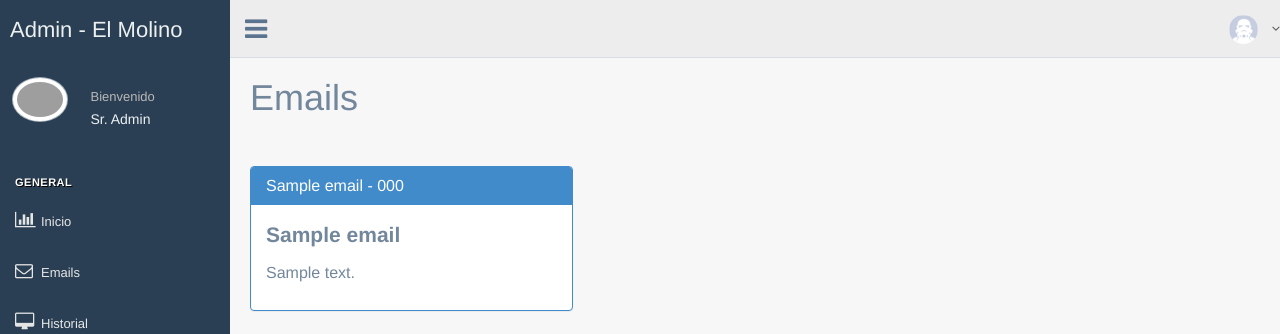
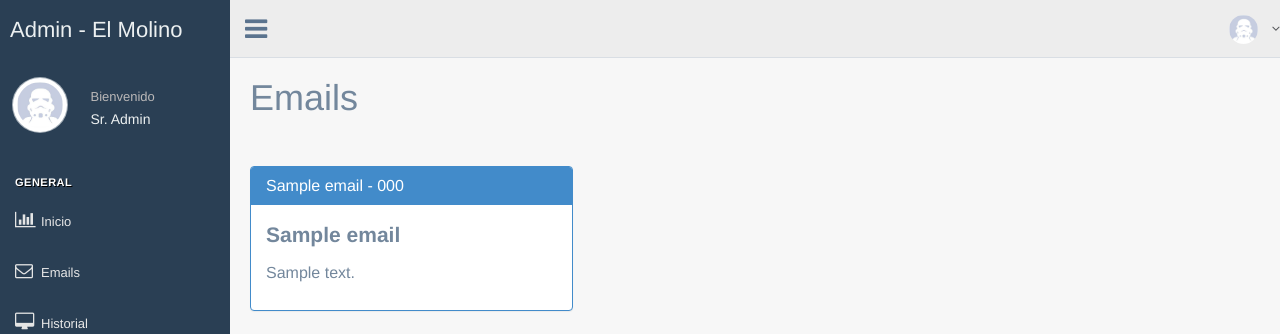
Before and after one commit to martinbobbio/backend-molino-tenis, a Symfony app: template app/Resources/views/email/index.html.twig in a window 1280 px wide. Shown: the top 334 px of the page. Run offline with Twig, Linux system fonts and the light colour scheme; the template is opened without the code that fills it: most values are stand-ins (such as "Sample title", 1, 10 or a date in 2020); some libraries are stand-ins or nearby versions; grey boxes are pictures that could not be loaded.

Commit message:
Update aside.html.twig

```diff
--- a/app/Resources/views/aside.html.twig
+++ b/app/Resources/views/aside.html.twig
@@ -8,7 +8,7 @@
 
         <div class="profile clearfix">
             <div class="profile_pic">
-                <img src="{{ asset('images/profile.jpg')}}" alt="..." class="img-circle profile_img">
+                <img src="{{ asset('images/perfil.jpg')}}" alt="..." class="img-circle profile_img">
             </div>
             <div class="profile_info">
                 <span>Bienvenido</span>
```
